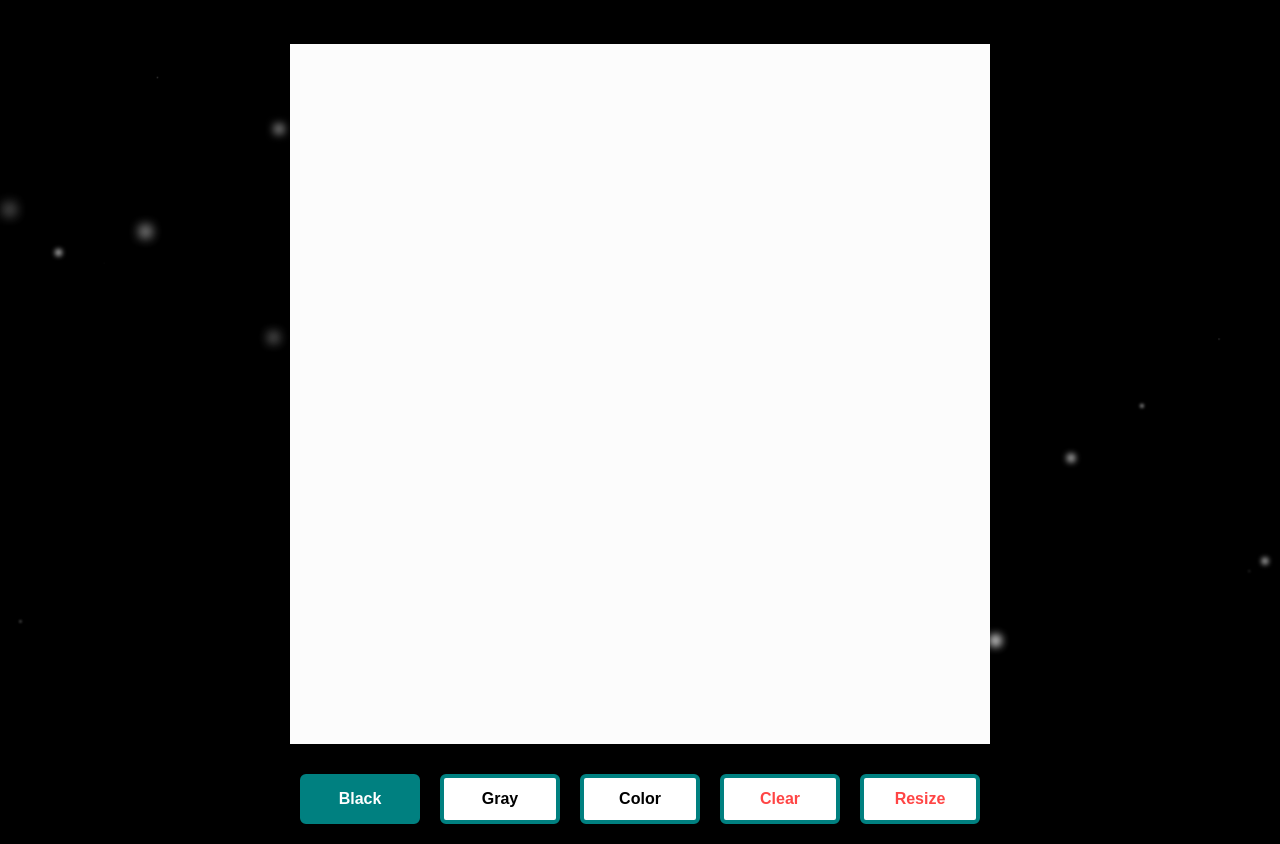
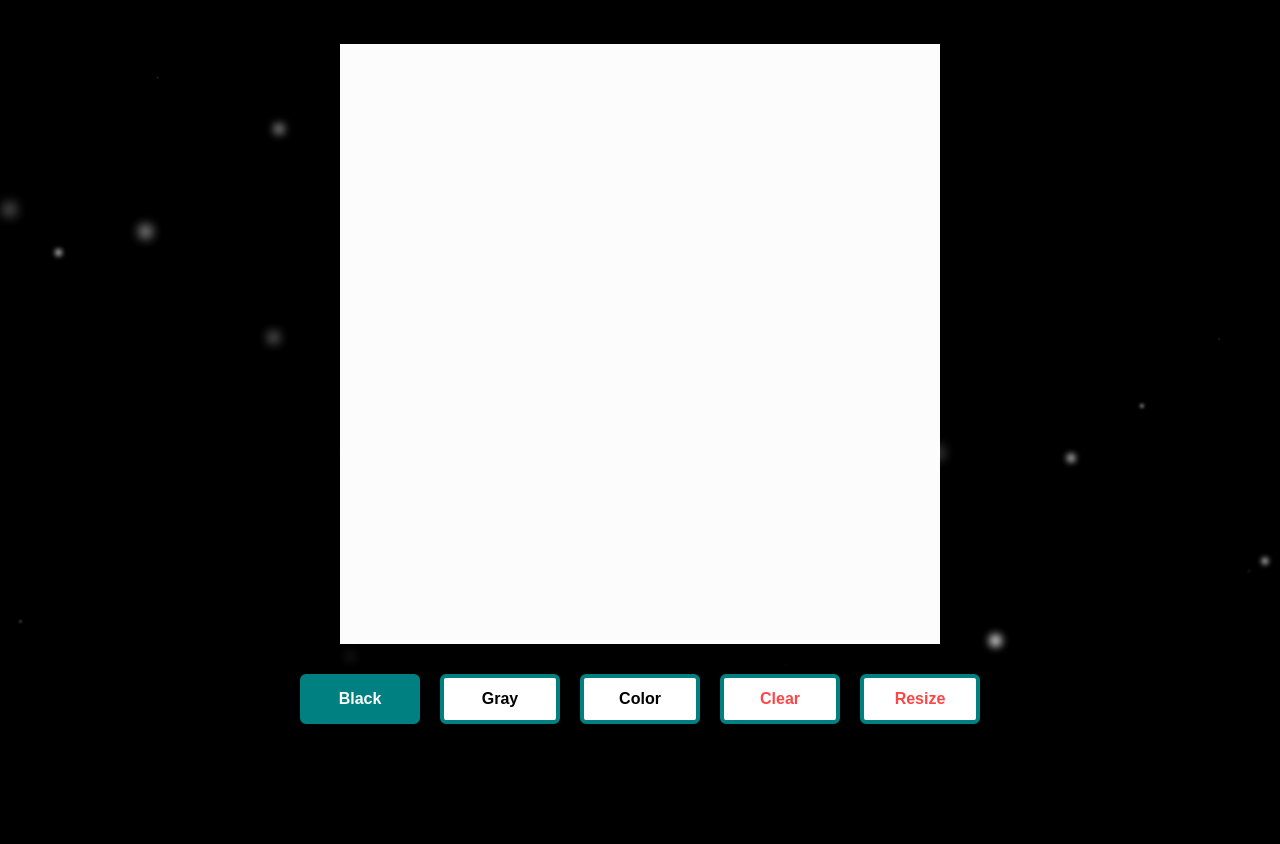
Before and after one commit to abdu61/Etch-a-Sketch, a plain HTML site: page index.html in a window 1280 px wide. Shown: the part 90-934 px from the top of the page. After the commit the page ends 834 px from the top, so only its background shows below. Drawn offline with Linux system fonts and the light colour scheme.

Commit message:
Minor Fix

```diff
--- a/styles.css
+++ b/styles.css
@@ -2,9 +2,7 @@ body {
     background-color: #000000;
     margin: 0;
     padding: 0;
-    width: 100%;
     height: 100vh;
-    overflow: hidden;
     color: #FFFFFF;
     font-family: 'Poppins', sans-serif;
 }
@@ -52,8 +50,8 @@ main {
 
 .grid {
     display: grid;
-    width: 700px;
-    height: 700px;
+    width: 600px;
+    height: 600px;
     margin: 0;
     padding: 0;
     background-color: #fcfcfc;
```
